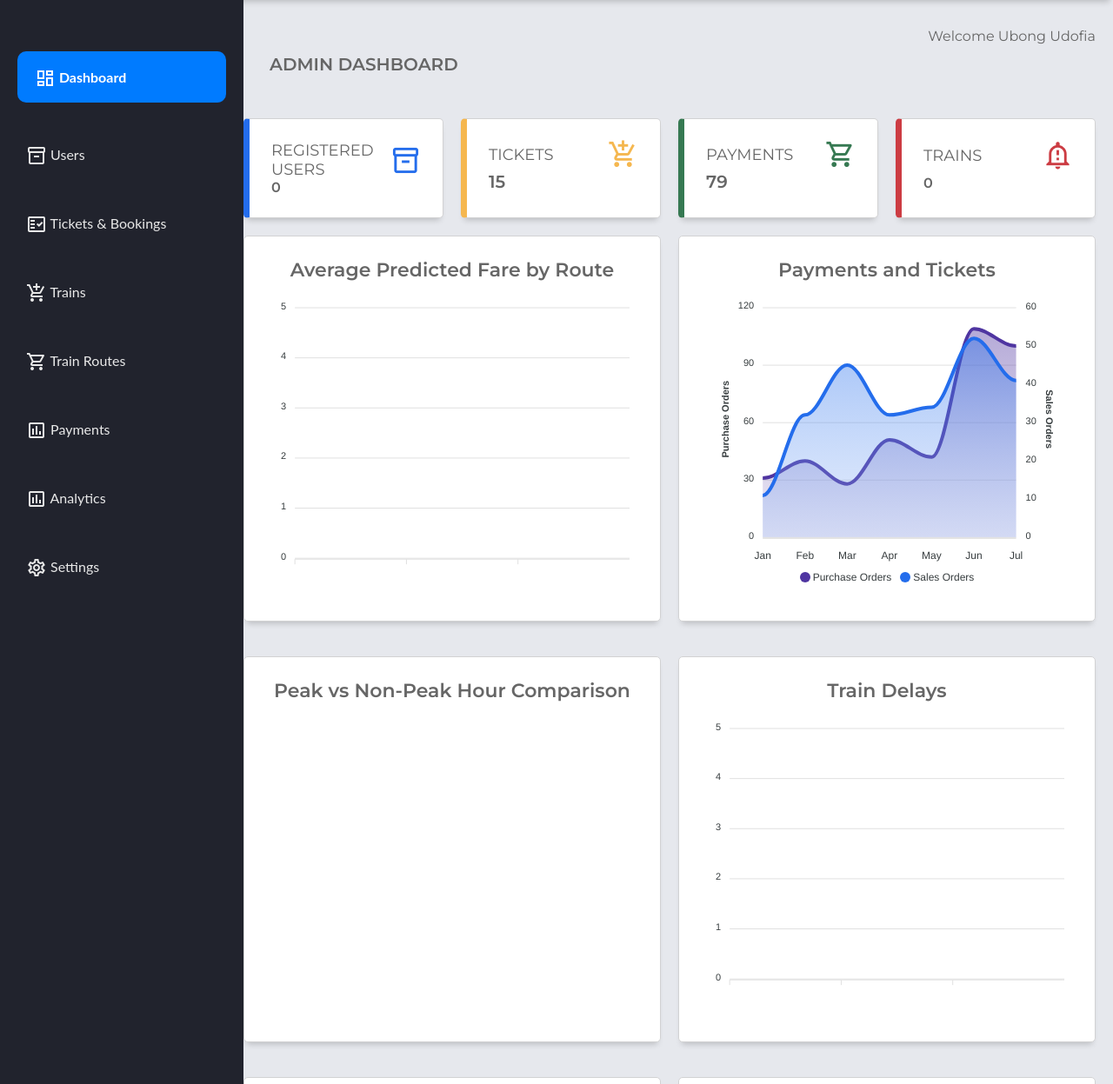
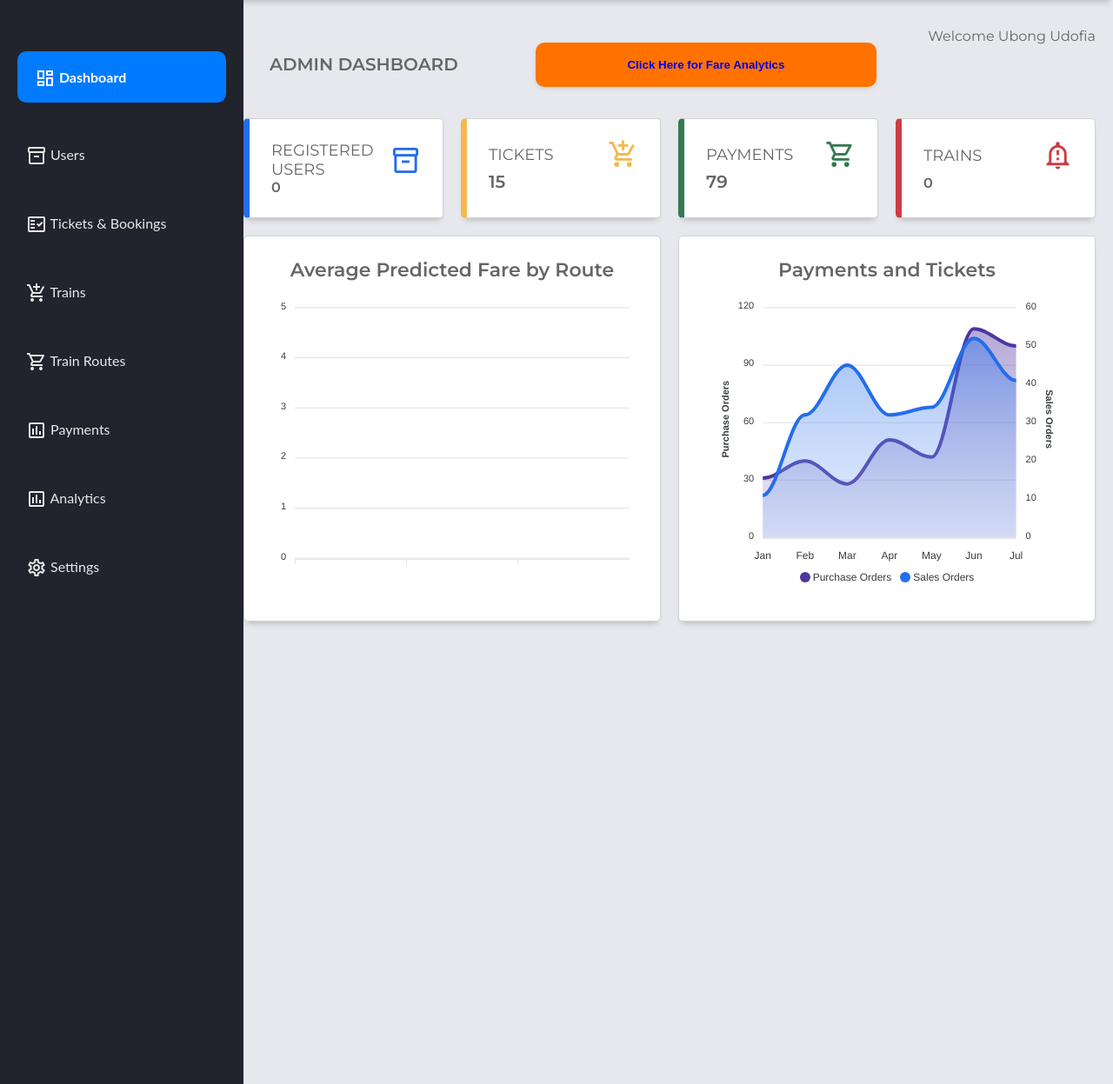
Before and after one commit to ubongudofia/dynamic_ticket_fare_prediction, a Flask app: page /dashboard in a window 1280 px wide. Shown: the part 70-1317 px from the top of the page at 87% size. Run offline with Flask 3, Linux system fonts and the light colour scheme; data that the repository does not hold is empty; parts of the project's set-up code (start-up, migrations or seed data) failed here and were passed over; some libraries are stand-ins or nearby versions.

Commit message:
update on admin dashboard

```diff
--- a/templates/admin.html
+++ b/templates/admin.html
@@ -47,7 +47,7 @@
     <!-- Main -->
     <main class="main-container">
       <div class="main-title">
-        <p class="font-weight-bold">ADMIN DASHBOARD</p><span> Welcome Ubong Udofia</span>
+        <p class="font-weight-bold">ADMIN DASHBOARD</p><button class="cnb"><a href="/fare_analytics">Click Here for Fare Analytics</a></button><span> Welcome Ubong Udofia</span>
       </div>
 
       <!-- Include Sidebar Here -->
--- a/templates/index.html
+++ b/templates/index.html
@@ -22,12 +22,13 @@
                 <h1>Seamless Rail Ticketing,<br><span>Anytime, </span>Anywhere!</h1>
                 <p class="par">Book, Manage, and Travel with Ease—Your Journey Starts Here!<br></p>
                 <div class="welcome_sep" style="display: flex; flex-direction: row;">
-                    <button class="cn"><a href="#">LEARN MORE</a></button>
+                    <button class="cn"><a href="/destination">BOOK TICKET</a></button>
                     <button class="cnb"><a href="/register">GET STARTED</a></button>
+                    <button class="cn"><a href="/login">LOGIN</a></button>
                 </div>
             </div>
             <form class="form" id="adminForm">
-                <h2>Login Here</h2>
+                <h2>ADMIN LOGIN</h2>
                 <input type="email" id="email" name="email" placeholder="Enter Email Here"><br>
                 <div id="emailError"></div>
                 <input type="password" id="password" name="password" placeholder="Enter Password Here"><br>
--- a/templates/partials/dashboard.html
+++ b/templates/partials/dashboard.html
@@ -48,26 +48,6 @@
   <div class="charts-card">
     <p class="chart-title">Payments and Tickets</p>
     <div id="area-chart"></div>
-  </div>
-
-  <div class="charts-card">
-    <p class="chart-title">Peak vs Non-Peak Hour Comparison</p>
-    <div id="peakChart"></div>
-  </div>
-
-  <div class="charts-card">
-    <p class="chart-title">Train Delays</p>
-    <div id="line-chart-2"></div>
-  </div>
-
-  <div class="charts-card">
-    <p class="chart-title">Seat Availability</p>
-    <div id="seat-availability-chart"></div>
-  </div>
-
-  <div class="charts-card">
-    <p class="chart-title">Peak vs Non-Peak Hour Comparison</p>
-    <div id="line-chart"></div>
   </div>
 
 </div><br><br>
```
